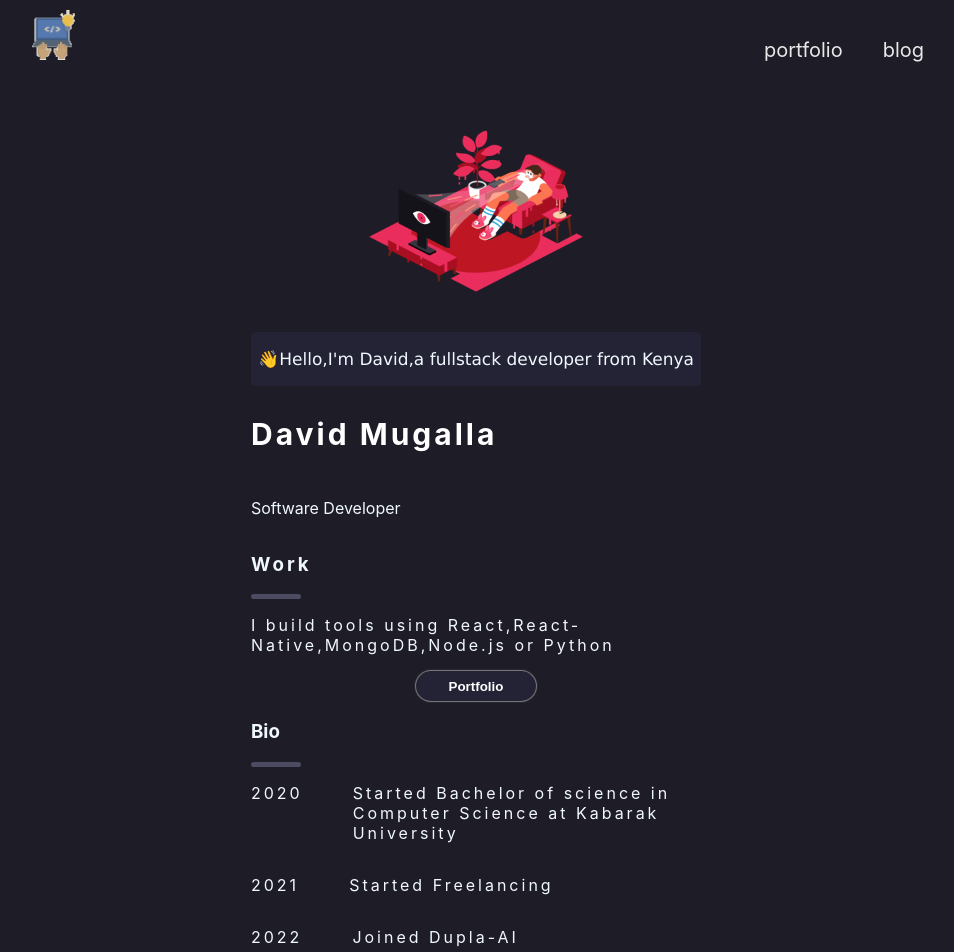
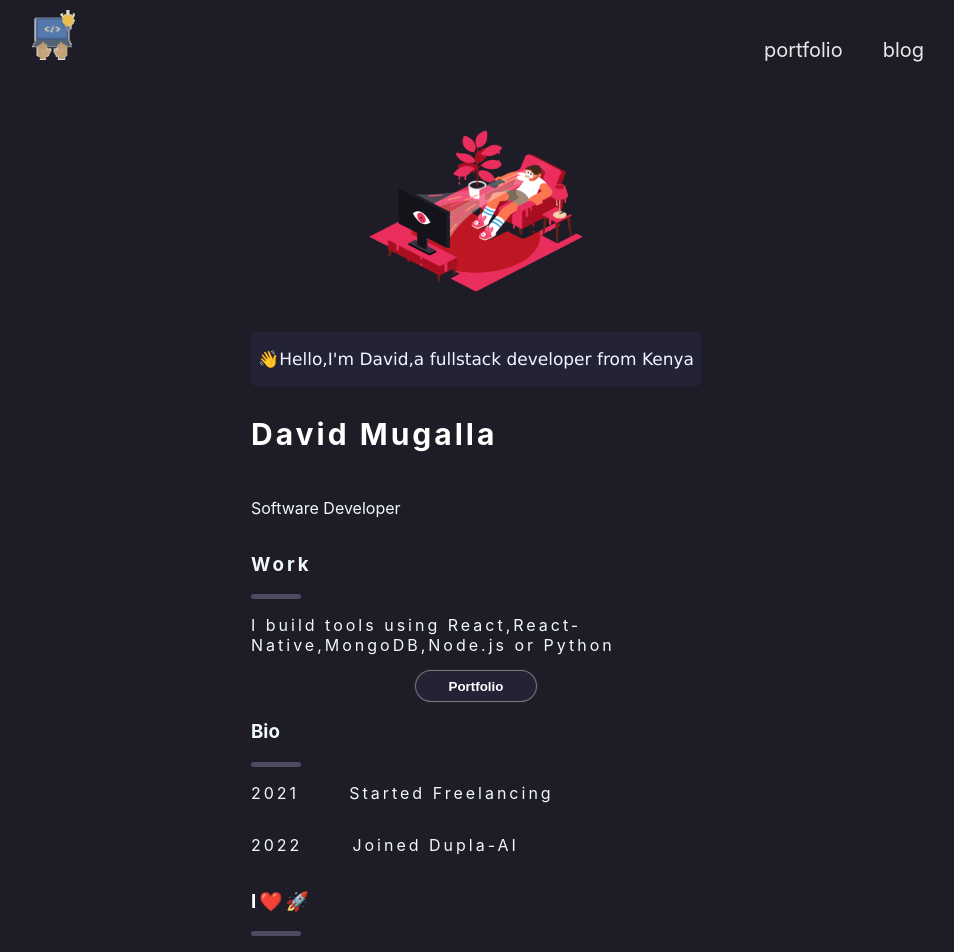
Before and after one commit to davdtheemonk/react-portfolio, a React (Create React App) app: page / in a window 1280 px wide. Shown: the top 952 px of the page, without its empty margins (164-1118 px from the left). Built offline with nearby package versions, Linux system fonts and the light colour scheme.

Commit message:
Update index.js

```diff
--- a/src/Components/Home/index.js
+++ b/src/Components/Home/index.js
@@ -29,10 +29,7 @@ export default function Home(){
     <h3>Bio</h3>
     <div className="dash"></div>
 
-<div className="det_box">
-    <p className="det_year">2020</p>
-    <p className="det_dets">Started Bachelor of science in Computer Science at Kabarak University</p>
-    </div>
+
 <div className="det_box">
     <p className="det_year">2021</p>
     <p className="det_dets">Started Freelancing</p>
```
